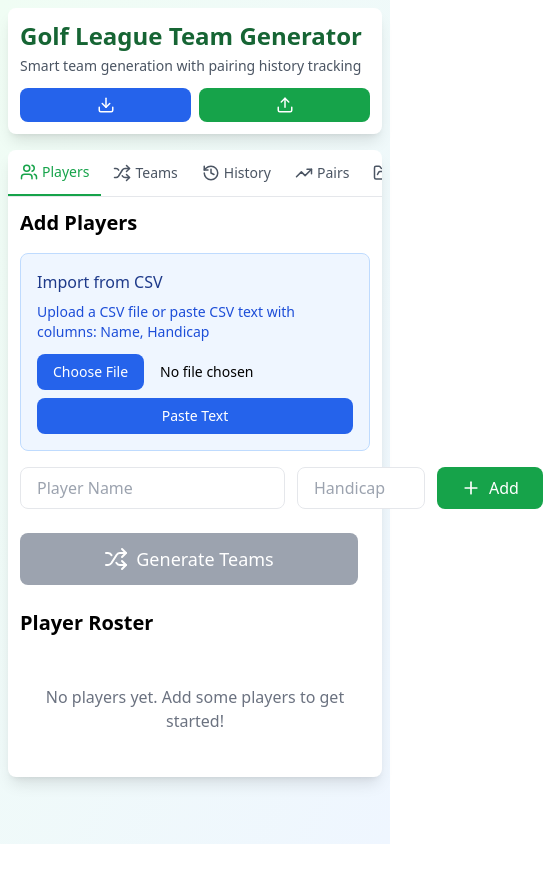
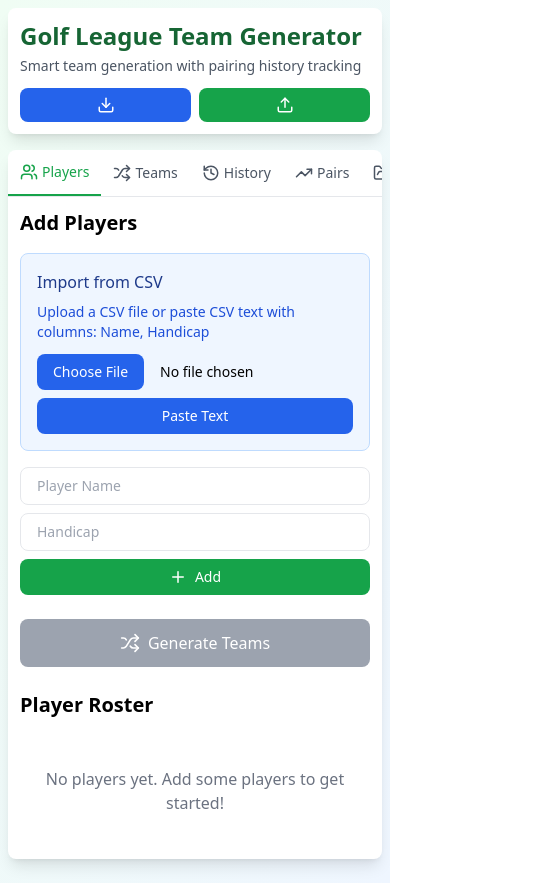
Before and after one commit to bpschmitt/golf-league-scheduler, a React (Create React App) app in the folder golf-league-scheduler/: page / in a window 390 px wide. Shown: the whole page, 543 px wide, since content can reach past the window. Before the commit the page ends 844 px from the top, so only its background shows below. Built offline with nearby package versions, Linux system fonts and the light colour scheme.

Commit message:
mobile button optmizations

```diff
--- a/golf-league-scheduler/src/App.js
+++ b/golf-league-scheduler/src/App.js
@@ -639,14 +639,14 @@ const GolfLeagueManager = () => {
                   </div>
 
                   {/* Manual Entry */}
-                  <div className="flex gap-3">
+                  <div className="flex flex-col sm:flex-row gap-2 sm:gap-3">
                     <input
                       type="text"
                       placeholder="Player Name"
                       value={newPlayerName}
                       onChange={(e) => setNewPlayerName(e.target.value)}
                       onKeyPress={(e) => e.key === 'Enter' && addPlayer()}
-                      className="flex-1 px-4 py-2 border rounded-lg focus:outline-none focus:ring-2 focus:ring-green-500"
+                      className="flex-1 px-4 py-2 border rounded-lg focus:outline-none focus:ring-2 focus:ring-green-500 text-sm sm:text-base"
                     />
                     <input
                       type="number"
@@ -654,35 +654,38 @@ const GolfLeagueManager = () => {
                       value={newPlayerHandicap}
                       onChange={(e) => setNewPlayerHandicap(e.target.value)}
                       onKeyPress={(e) => e.key === 'Enter' && addPlayer()}
-                      className="w-32 px-4 py-2 border rounded-lg focus:outline-none focus:ring-2 focus:ring-green-500"
+                      className="w-full sm:w-32 px-4 py-2 border rounded-lg focus:outline-none focus:ring-2 focus:ring-green-500 text-sm sm:text-base"
                       step="0.1"
                     />
                     <button
                       onClick={addPlayer}
-                      className="px-6 py-2 bg-green-600 text-white rounded-lg hover:bg-green-700 transition flex items-center gap-2"
+                      className="w-full sm:w-auto px-6 py-2 bg-green-600 text-white rounded-lg hover:bg-green-700 transition flex items-center justify-center gap-2 text-sm sm:text-base"
                     >
-                      <Plus size={20} />
+                      <Plus size={18} className="sm:hidden" />
+                      <Plus size={20} className="hidden sm:block" />
                       Add
                     </button>
                   </div>
                 </div>
 
                 <div className="mb-6">
-                  <div className="flex justify-between items-center mb-4">
+                  <div className="flex flex-col sm:flex-row gap-2 sm:gap-0 sm:justify-between sm:items-center mb-4">
                     <button
                       onClick={generateTeams}
                       disabled={players.length < 4}
-                      className="flex-1 mr-3 py-3 bg-blue-600 text-white rounded-lg hover:bg-blue-700 transition font-medium text-lg disabled:bg-gray-400 disabled:cursor-not-allowed flex items-center justify-center gap-2"
+                      className="w-full sm:flex-1 sm:mr-3 py-3 bg-blue-600 text-white rounded-lg hover:bg-blue-700 transition font-medium text-base sm:text-lg disabled:bg-gray-400 disabled:cursor-not-allowed flex items-center justify-center gap-2"
                     >
-                      <Shuffle size={24} />
+                      <Shuffle size={20} className="sm:hidden" />
+                      <Shuffle size={24} className="hidden sm:block" />
                       Generate Teams
                     </button>
                     {players.length > 0 && (
                       <button
                         onClick={clearAllPlayers}
-                        className="px-6 py-3 bg-red-600 text-white rounded-lg hover:bg-red-700 transition font-medium flex items-center gap-2"
+                        className="w-full sm:w-auto px-6 py-3 bg-red-600 text-white rounded-lg hover:bg-red-700 transition font-medium flex items-center justify-center gap-2 text-base sm:text-base"
                       >
-                        <Trash2 size={20} />
+                        <Trash2 size={18} className="sm:hidden" />
+                        <Trash2 size={20} className="hidden sm:block" />
                         Clear All
                       </button>
                     )}
@@ -732,11 +735,11 @@ const GolfLeagueManager = () => {
                   </div>
                 ) : (
                   <>
-                    <div className="flex justify-between items-center mb-6">
+                    <div className="flex flex-col sm:flex-row sm:justify-between sm:items-center mb-6 gap-3">
                       <h2 className="text-xl font-bold">Pending Teams</h2>
                       <button
                         onClick={saveWeek}
-                        className="px-6 py-2 bg-green-600 text-white rounded-lg hover:bg-green-700 transition"
+                        className="w-full sm:w-auto px-6 py-2 bg-green-600 text-white rounded-lg hover:bg-green-700 transition text-sm sm:text-base"
                       >
                         Save to History
                       </button>
@@ -769,28 +772,28 @@ const GolfLeagueManager = () => {
             {/* History Tab */}
             {activeTab === 'history' && (
               <div>
-                <div className="flex justify-between items-center mb-4">
+                <div className="flex flex-col sm:flex-row sm:justify-between sm:items-center mb-4 gap-3">
                   <h2 className="text-xl font-bold">Team History {currentSeason && `(${currentSeason})`}</h2>
-                  <div className="flex gap-3">
                   {weeklyArchive.length > 0 && (
-                      <>
+                    <div className="flex gap-2">
                       <button
                         onClick={() => setShowSaveSeasonModal(true)}
-                          className="px-4 py-2 bg-green-600 text-white rounded-lg hover:bg-green-700 transition text-sm flex items-center gap-2"
+                        className="flex-1 sm:flex-none px-3 sm:px-4 py-2 bg-green-600 text-white rounded-lg hover:bg-green-700 transition text-sm flex items-center justify-center gap-2"
                       >
                         <Save size={16} />
-                          Save as Season
+                        <span className="hidden sm:inline">Save as Season</span>
+                        <span className="sm:hidden">Save</span>
                       </button>
                       <button
                         onClick={clearHistory}
-                          className="px-4 py-2 bg-red-600 text-white rounded-lg hover:bg-red-700 transition text-sm flex items-center gap-2"
+                        className="flex-1 sm:flex-none px-3 sm:px-4 py-2 bg-red-600 text-white rounded-lg hover:bg-red-700 transition text-sm flex items-center justify-center gap-2"
                       >
                         <Trash2 size={16} />
-                          Clear History
+                        <span className="hidden sm:inline">Clear History</span>
+                        <span className="sm:hidden">Clear</span>
                       </button>
-                      </>
+                    </div>
                   )}
-                  </div>
                 </div>
                 {weeklyArchive.length === 0 ? (
                   <p className="text-gray-500 text-center py-8">No archived weeks yet.</p>
@@ -824,19 +827,19 @@ const GolfLeagueManager = () => {
             {/* Statistics Tab */}
             {activeTab === 'stats' && (
               <div>
-                <div className="flex justify-between items-center mb-4">
+                <div className="flex flex-col sm:flex-row sm:justify-between sm:items-center mb-4 gap-3">
                   <h2 className="text-xl font-bold">Pairing History</h2>
                   {players.length > 0 && (
                     <div className="flex gap-2">
                       <button
                         onClick={expandAllPlayers}
-                        className="px-4 py-2 bg-blue-600 text-white rounded-lg hover:bg-blue-700 transition text-sm"
+                        className="flex-1 sm:flex-none px-3 sm:px-4 py-2 bg-blue-600 text-white rounded-lg hover:bg-blue-700 transition text-sm"
                       >
                         Expand All
                       </button>
                       <button
                         onClick={collapseAllPlayers}
-                        className="px-4 py-2 bg-gray-600 text-white rounded-lg hover:bg-gray-700 transition text-sm"
+                        className="flex-1 sm:flex-none px-3 sm:px-4 py-2 bg-gray-600 text-white rounded-lg hover:bg-gray-700 transition text-sm"
                       >
                         Collapse All
                       </button>
```
Lines whose indentation alone changed are shown as unchanged.
